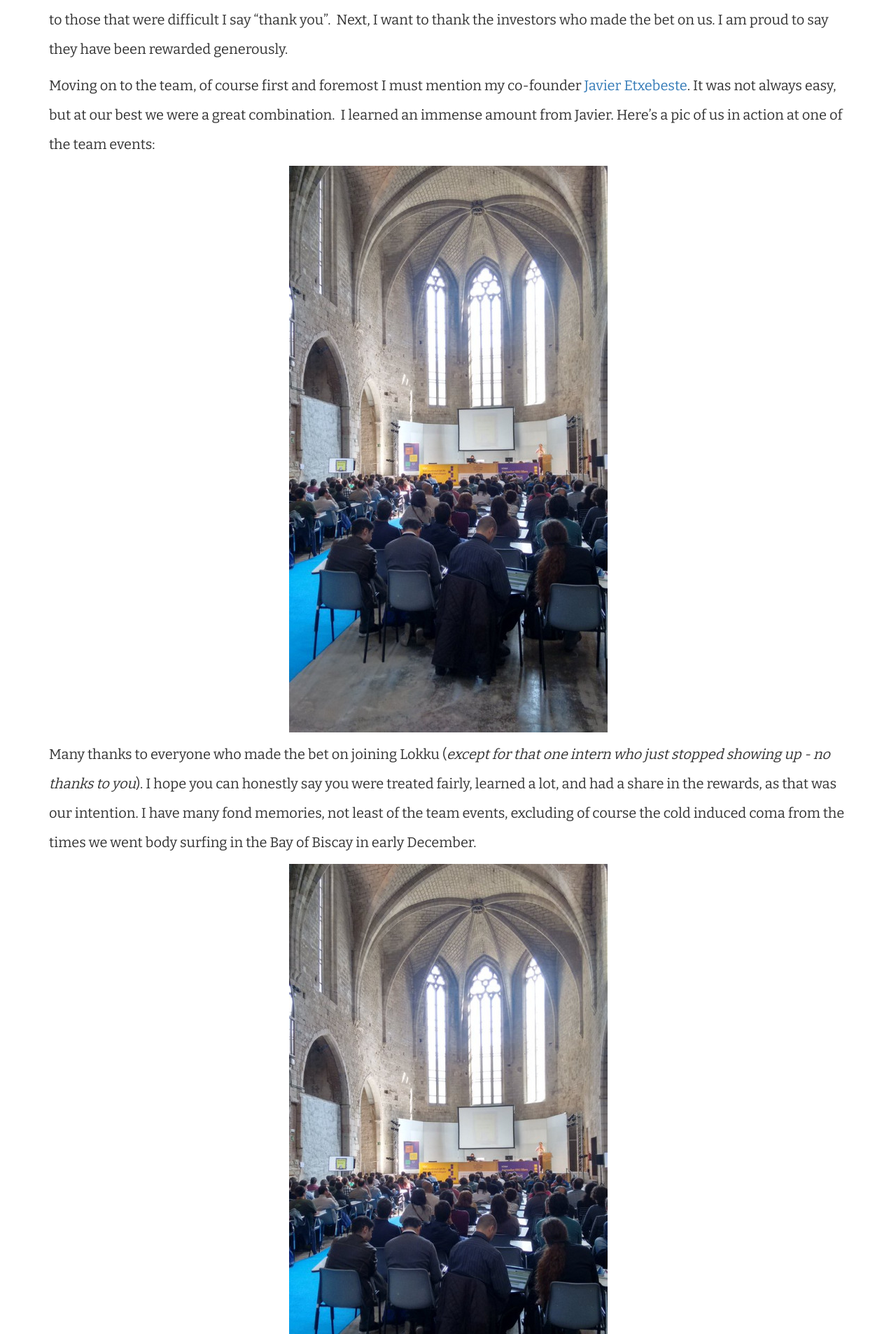
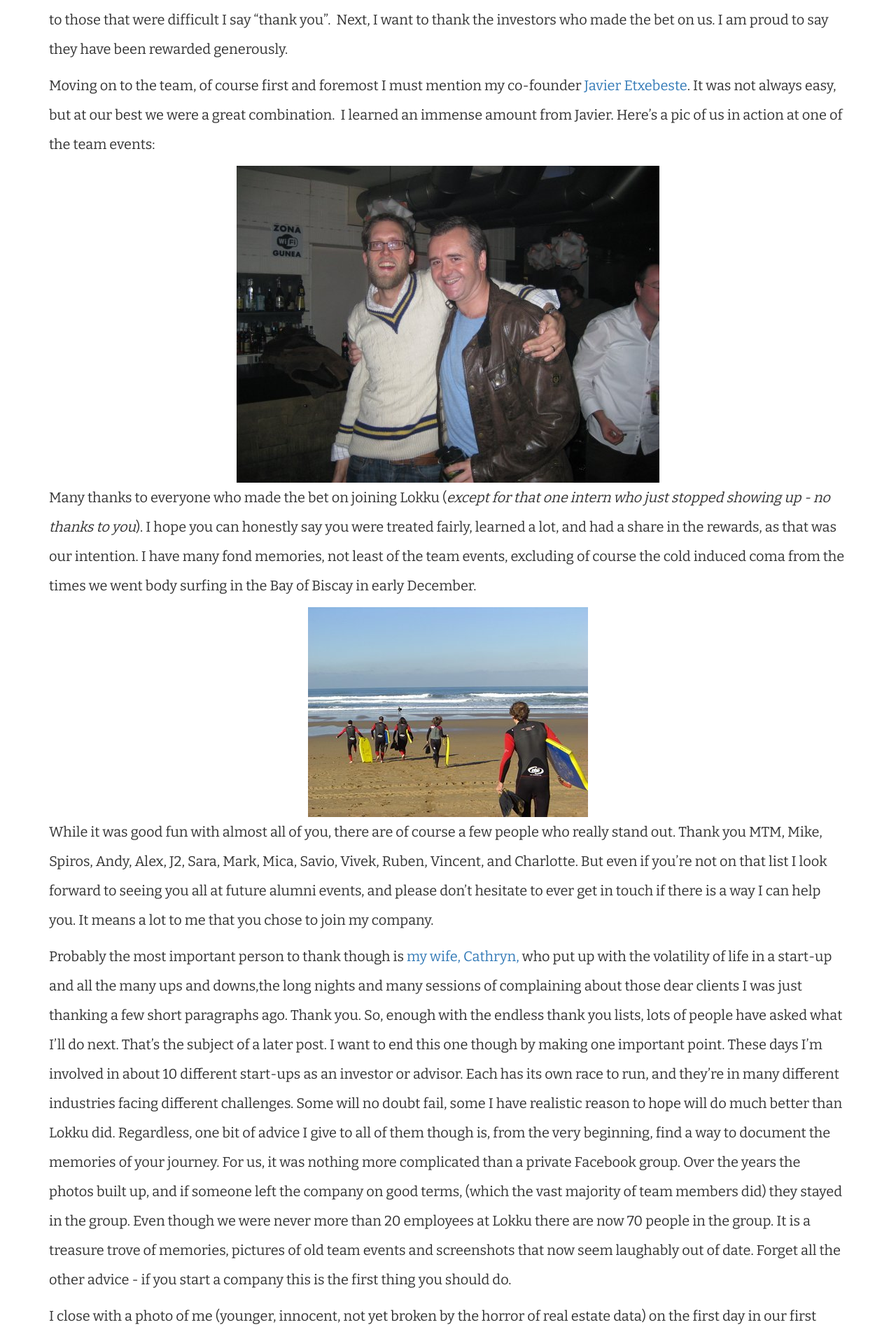
Before and after one commit to freyfogle/freyfogle.github.io, a Jekyll site: the page built from _posts/2015-10-06-my-last-day-at-lokku.md, in a window 1280 px wide. Shown: the part 2112-4019 px from the top of the page at 70% size. Built offline with Jekyll 4.4.1, drawn with Linux system fonts in a browser that asks for light colours; comment, search, counter and statistics services are not loaded.

Commit message:
fix images

```diff
--- a/_posts/2015-10-06-my-last-day-at-lokku.md
+++ b/_posts/2015-10-06-my-last-day-at-lokku.md
@@ -27,10 +27,12 @@ Next, I want to thank the investors who made the bet on us. I am proud to say th
 
 Moving on to the team, of course first and foremost I must mention my co-founder <a href="https://twitter.com/JavierEtxebeste">Javier Etxebeste</a>. It was not always easy, but at our best we were a great combination.  I learned an immense amount from Javier. Here’s a pic of us in action at one of the team events:
 
-<center><figure class="tmblr-full" data-orig-height="453" data-orig-width="604"><center><img data-orig-height="453" data-orig-width="604" alt="image" src="/img/blog/540.jpg"/></center></figure></center><p/>
+<center><img data-orig-height="453" data-orig-width="604" alt="image" src="/img/blog/ed-and-javier.jpg"/></center>
+
 Many thanks to everyone who made the bet on joining Lokku (<i>except for that one intern who just stopped showing up - no thanks to you</i>). I hope you can honestly say you were treated fairly, learned a lot, and had a share in the rewards, as that was our intention. I have many fond memories, not least of the team events, excluding of course the cold induced coma from the times we went body surfing in the Bay of Biscay in early December.
 
-<center><figure class="tmblr-full" data-orig-height="300" data-orig-width="400"><center><img data-orig-height="300" data-orig-width="400" alt="image" src="/img/blog/540.jpg"/></center></figure></center><p/>
+<center><img data-orig-height="300" data-orig-width="400" alt="image" src="/img/blog/lokku-surfing.jpg"/></center>
+
 While it was good fun with almost all of you, there are of course a few people who really stand out. Thank you MTM, Mike, Spiros, Andy, Alex, J2, Sara, Mark, Mica, Savio, Vivek, Ruben, Vincent, and Charlotte. But even if you’re not on that list I look forward to seeing you all at future alumni events, and please don’t hesitate to ever get in touch if there is a way I can help you. It means a lot to me that you chose to join my company.
 
 Probably the most important person to thank though is<a href="https://twitter.com/cathryn_tonne"> my wife, Cathryn,</a> who put up with the volatility of life in a start-up and all the many ups and downs,the long nights and many sessions of complaining about those dear clients I was just thanking a few short paragraphs ago. Thank you.
@@ -38,8 +40,8 @@ So, enough with the endless thank you lists, lots of people have asked what I’
 
 I close with a photo of me (younger, innocent, not yet broken by the horror of real estate data) on the first day in our first office back in 2006.
 
-<center><figure class="tmblr-full" data-orig-height="375" data-orig-width="500"><center><img data-orig-height="375" data-orig-width="500" alt="image" src="/img/blog/540.jpg"/></center></figure></center>
+<center><img data-orig-height="375" data-orig-width="500" alt="image" src="/img/blog/firstday-lokku.jpg"/></center>
 
 measure twice, cut once,
-<p/>
-<a href="https://twitter.com/freyfogle">Ed</a>
+
+[Ed](https://twitter.com/freyfogle)
```
Also changed, not shown: img/blog/ed-and-javier.jpg (added), img/blog/firstday-lokku.jpg (added), img/blog/lokku-surfing.jpg (added).
